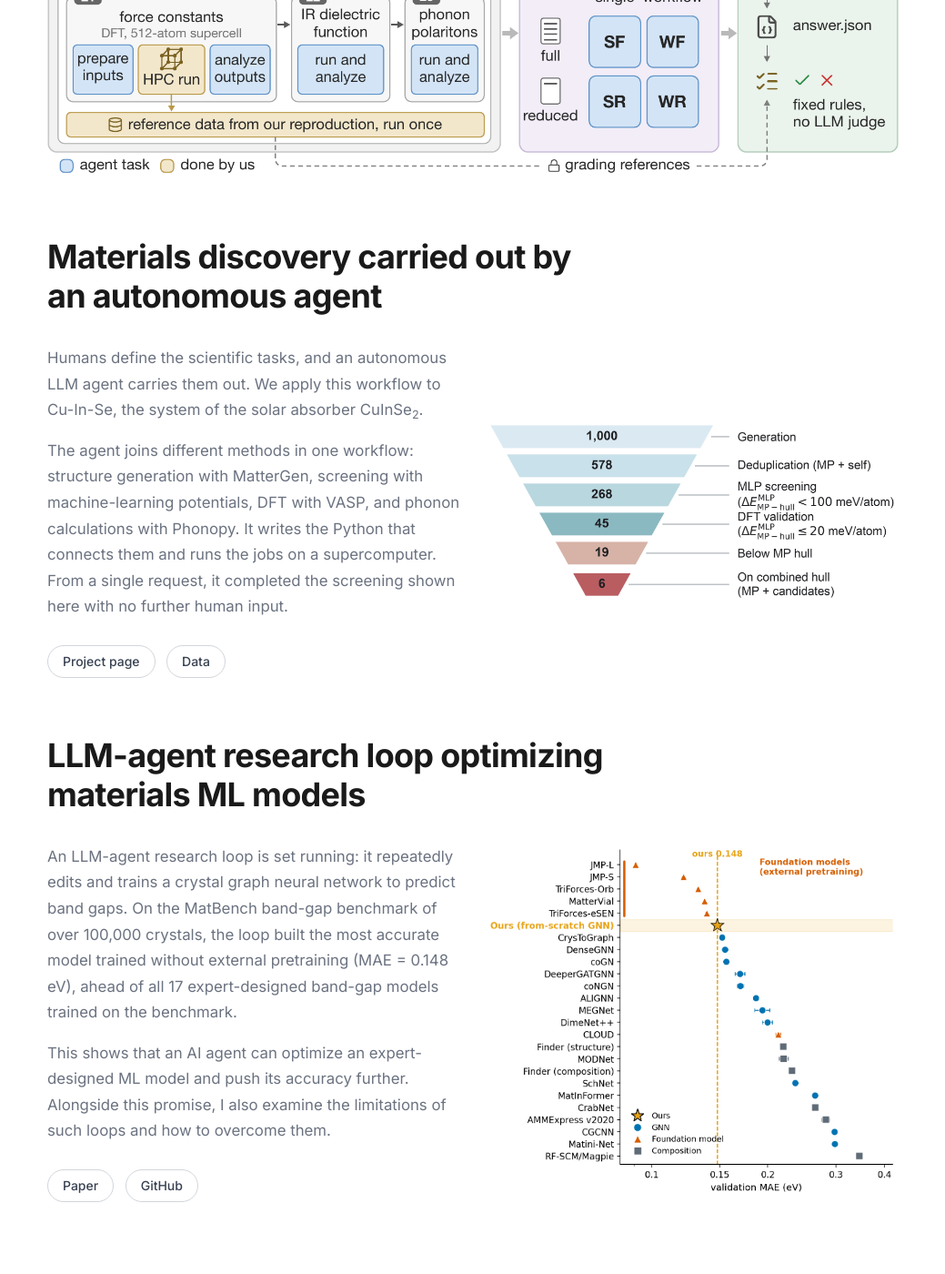
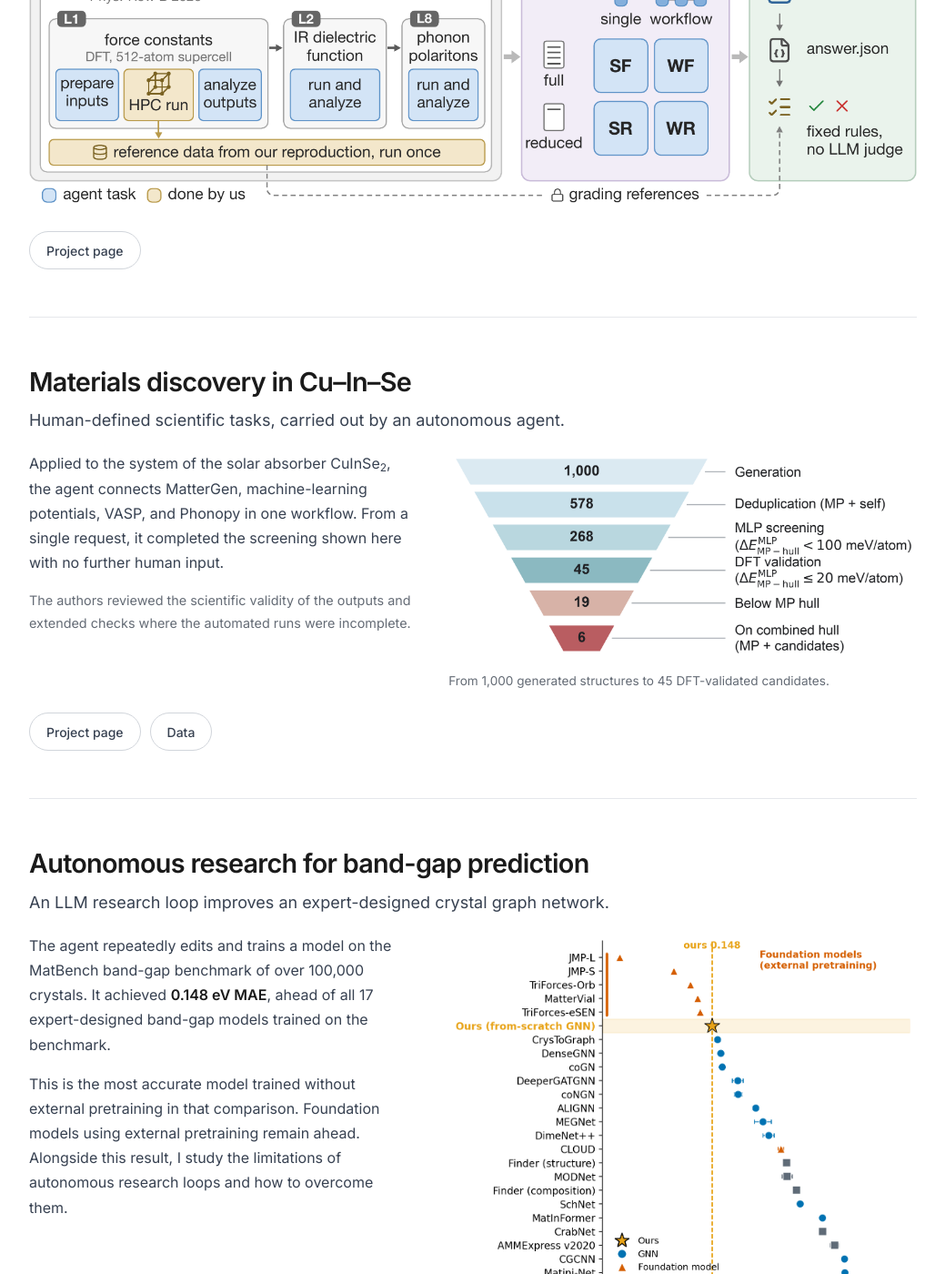
Before and after one commit to cz2014/cz2014.github.io, a Jekyll site: the page built from index.html, in a window 1280 px wide and 1400 px high, scrolled down 1505 px. Shown: the whole window at 91% size, without its empty margins (120-1159 px from the left). Built offline with Jekyll 4.4.1, drawn with Linux system fonts in a browser that asks for light colours; some of the changed text lies outside the part shown.

Commit message:
Organize homepage research around project names and contributions

```diff
--- a/index.html
+++ b/index.html
@@ -4,225 +4,146 @@
 description: Chenmu Zhang - building autonomous AI agents for computational materials science.
 ---
 
-<main class="container" style="max-width: 960px;">
-
-  <!-- Hero -->
-  <div class="section-gap-sm">
+<main class="site-container research-home">
+  <header class="research-intro">
     <h1 class="hero-name">Chenmu Zhang</h1>
     <p class="hero-subtitle">Postdoctoral Researcher in Materials Science, Rice University</p>
-  </div>
+    <p class="research-statement">I build autonomous AI agents for computational materials science.</p>
+    <p class="intro-context">My work connects scientific computing, agent evaluation, and materials discovery.</p>
+  </header>
 
-  <!-- AI Section: Headline Act -->
-  <div style="padding-top: 1rem; padding-bottom: 3rem;">
-    <h2 class="section-heading" style="font-size: 2.25rem; font-weight: 700; letter-spacing: -0.02em; max-width: 580px; margin-bottom: 2rem;">
-      Building autonomous agents for computational materials science
-    </h2>
+  <div class="research-group-label">Current research</div>
 
-    <!-- Description: two columns -->
-    <div class="row g-4 align-items-start">
-      <div class="col-md-6">
-        <p class="section-subtext">
-          MatClaw is an autonomous LLM agent for computational materials science.
-          Given a task in plain language, it writes and runs Python against real
-          domain libraries, submits jobs to supercomputers, and analyzes the
-          results.
-        </p>
-        <div class="mt-3">
-          <a href="https://arxiv.org/abs/2604.02688" target="_blank" class="pill-link">Paper</a>
-          <a href="https://github.com/cz2014/MatClaw" target="_blank" class="pill-link">GitHub</a>
-        </div>
+  <section class="research-entry research-entry-featured" aria-labelledby="matclaw-title">
+    <header class="research-entry-header">
+      <h2 id="matclaw-title">MatClaw</h2>
+      <p class="research-contribution">An autonomous agent that writes code, runs simulations, and analyzes materials.</p>
+    </header>
+    <div class="research-copy">
+      <p>Given a task in plain language, MatClaw writes and runs Python against domain libraries
+        and submits jobs to supercomputers. It works in a persistent Python session: loaded
+        models and running jobs stay available between steps, and its tools are the code it
+        writes. It is the agent behind the benchmark and Cu–In–Se study below.</p>
+    </div>
+    <figure class="research-figure research-figure-wide">
+      <a href="{{ '/images/matclaw.png' | relative_url }}" target="_blank" rel="noopener">
+        <img src="{{ '/images/matclaw.png' | relative_url }}" width="2000" height="668"
+          alt="MatClaw architecture: an autonomous LLM agent writes Python to orchestrate materials science tools and supercomputer jobs." />
+        <span class="figure-action">View full-size figure &nearr;</span>
+      </a>
+    </figure>
+    <div class="research-links">
+      <a href="https://arxiv.org/abs/2604.02688" target="_blank" rel="noopener" class="pill-link">Paper</a>
+      <a href="https://github.com/cz2014/MatClaw" target="_blank" rel="noopener" class="pill-link">GitHub</a>
+    </div>
+  </section>
+
+  <section class="research-entry" aria-labelledby="compmat-title">
+    <header class="research-entry-header">
+      <h2 id="compmat-title"><a href="{{ '/compmat-bench.html' | relative_url }}">CompMat-Bench</a></h2>
+      <p class="research-contribution">Testing AI agents on the steps of real materials research.</p>
+    </header>
+    <div class="research-copy">
+      <p>A benchmark of <strong>94 tasks from 15 published studies</strong>, with expensive simulations
+        run in advance and answers graded by fixed rules, without an LLM judge. With full guidance,
+        agents pass 66–90% of single research steps. Long workflows with reduced guidance are harder;
+        most failures are scientific errors.</p>
+    </div>
+    <figure class="research-figure research-figure-wide">
+      <a href="{{ '/images/compmat-bench-overview.png' | relative_url }}" target="_blank" rel="noopener">
+        <img src="{{ '/images/compmat-bench-overview.png' | relative_url }}" width="1650" height="524" loading="lazy"
+          alt="CompMat-Bench: published studies become research steps, expensive simulations are precomputed, and fixed rules evaluate agent answers." />
+        <span class="figure-action">View full-size figure &nearr;</span>
+      </a>
+    </figure>
+    <div class="research-links">
+      <a href="{{ '/compmat-bench.html' | relative_url }}" class="pill-link">Project page</a>
+    </div>
+  </section>
+
+  <section class="research-entry" aria-labelledby="cu-in-se-title">
+    <header class="research-entry-header">
+      <h2 id="cu-in-se-title"><a href="{{ '/cu-in-se.html' | relative_url }}">Materials discovery in Cu–In–Se</a></h2>
+      <p class="research-contribution">Human-defined scientific tasks, carried out by an autonomous agent.</p>
+    </header>
+    <div class="research-grid">
+      <div class="research-copy">
+        <p>Applied to the system of the solar absorber CuInSe<sub>2</sub>, the agent connects
+          MatterGen, machine-learning potentials, VASP, and Phonopy in one workflow.
+          From a single request, it completed the screening shown here with no further human input.</p>
+        <p class="research-note">The authors reviewed the scientific validity of the outputs and
+          extended checks where the automated runs were incomplete.</p>
       </div>
-      <div class="col-md-6">
-        <p class="section-subtext">
-          Coding agents live in a repository. MatClaw lives in a long-running
-          Python session connected to a cluster, closer to a scientist at a
-          notebook. Loaded models and running jobs stay in memory between steps,
-          and its tools are whatever code it writes. The two projects below both
-          build on it.
-        </p>
+      <figure class="research-figure">
+        <a href="{{ '/images/cu-in-se-funnel.png' | relative_url }}" target="_blank" rel="noopener">
+          <img src="{{ '/images/cu-in-se-funnel.png' | relative_url }}" width="1600" height="713" loading="lazy"
+            alt="Screening funnel: 1,000 generated structures, 578 after deduplication, 268 after machine-learning screening, 45 validated with DFT, 19 at or below the Materials Project hull, and 6 on the combined hull." />
+          <span class="figure-action">View full-size figure &nearr;</span>
+        </a>
+        <figcaption>From 1,000 generated structures to 45 DFT-validated candidates.</figcaption>
+      </figure>
+    </div>
+    <div class="research-links">
+      <a href="{{ '/cu-in-se.html' | relative_url }}" class="pill-link">Project page</a>
+      <a href="https://doi.org/10.5281/zenodo.22184655" target="_blank" rel="noopener" class="pill-link">Data</a>
+    </div>
+  </section>
+
+  <section class="research-entry" aria-labelledby="bandgap-title">
+    <header class="research-entry-header">
+      <h2 id="bandgap-title">Autonomous research for band-gap prediction</h2>
+      <p class="research-contribution">An LLM research loop improves an expert-designed crystal graph network.</p>
+    </header>
+    <div class="research-grid">
+      <div class="research-copy">
+        <p>The agent repeatedly edits and trains a model on the MatBench band-gap benchmark
+          of over 100,000 crystals. It achieved <strong>0.148 eV MAE</strong>, ahead of all
+          17 expert-designed band-gap models trained on the benchmark.</p>
+        <p>This is the most accurate model trained without external pretraining in that comparison.
+          Foundation models using external pretraining remain ahead. Alongside this result,
+          I study the limitations of autonomous research loops and how to overcome them.</p>
       </div>
+      <figure class="research-figure">
+        <a href="{{ '/images/autoresearch-bandgap.png' | relative_url }}" target="_blank" rel="noopener">
+          <img src="{{ '/images/autoresearch-bandgap.png' | relative_url }}" width="1299" height="1112" loading="lazy"
+            alt="MatBench band-gap leaderboard: the agent's model achieves 0.148 eV MAE, ahead of the expert-designed models trained without external pretraining, behind foundation models using external pretraining." />
+          <span class="figure-action">View full-size figure &nearr;</span>
+        </a>
+        <figcaption>Band-gap prediction error. Lower is better; models with external pretraining are identified separately.</figcaption>
+      </figure>
     </div>
+    <div class="research-links">
+      <a href="https://arxiv.org/abs/2606.29717" target="_blank" rel="noopener" class="pill-link">Paper</a>
+      <a href="https://github.com/cz2014/llm-autoresearch-bandgap" target="_blank" rel="noopener" class="pill-link">GitHub</a>
+    </div>
+  </section>
 
-    <!-- Figure: full width (no border) -->
-    <img
-      src="images/matclaw.png"
-      alt="MatClaw architecture: autonomous LLM agent orchestrating materials science workflows"
-      class="img-fluid section-figure-wide"
-    />
-  </div>
-
-  <!-- AI Section 2: CompMat-Bench -->
-  <div style="padding-top: 1rem; padding-bottom: 3rem;">
-    <h2 class="section-heading" style="font-size: 2.25rem; font-weight: 700; letter-spacing: -0.02em; max-width: 620px; margin-bottom: 2rem;">
-      Benchmarking AI agents on the steps of real materials research
-    </h2>
-
-    <!-- Description: two columns -->
-    <div class="row g-4 align-items-start">
-      <div class="col-md-6">
-        <p class="section-subtext">
-          CompMat-Bench is a benchmark of 94 tasks from 15 recently published
-          computational materials studies. The expensive simulations are run in
-          advance, and answers are graded by fixed rules with no LLM judge.
-        </p>
-        <div class="mt-3">
-          <a href="compmat-bench.html" class="pill-link">Project page</a>
-        </div>
-      </div>
-      <div class="col-md-6">
-        <p class="section-subtext">
-          With full guidance, agents pass 66 to 90% of single research steps.
-          Long workflows with reduced guidance are much harder, and most failures
-          are scientific errors: agents miss what an experienced researcher would
-          notice.
-        </p>
-      </div>
+  <section class="previous-research" aria-labelledby="previous-title">
+    <p class="research-group-label">Previous research</p>
+    <h2 id="previous-title">Electron transport from first principles</h2>
+    <p class="research-copy">Before turning to AI, I studied how electrons scatter in 2D
+      semiconductors and nanoscale metals: phonons, surfaces, defects, and dielectric environments.</p>
+    <div class="previous-grid">
+      <a class="previous-project" href="{{ '/e-ph1.html' | relative_url }}">
+        <img src="{{ '/images/e-ph1.png' | relative_url }}" loading="lazy" alt="Electron-phonon coupling in 2D semiconductors" />
+        <h3>Electron–phonon</h3>
+        <p>Quadrupole scattering and high-mobility 2D semiconductors.</p>
+      </a>
+      <a class="previous-project" href="{{ '/e-s1.html' | relative_url }}">
+        <img src="{{ '/images/e-s1.png' | relative_url }}" loading="lazy" alt="Electron-surface scattering in metal films" />
+        <h3>Electron–boundary</h3>
+        <p>Surface scattering in nanoscale metals and graphene–Cu.</p>
+      </a>
+      <a class="previous-project" href="{{ '/e-eps.html' | relative_url }}">
+        <img src="{{ '/images/e-eps.png' | relative_url }}" loading="lazy" alt="Dielectric screening in heterostructures" />
+        <h3>Electron–environment</h3>
+        <p>Dielectric screening in van der Waals heterostructures.</p>
+      </a>
+      <a class="previous-project" href="{{ '/e-d.html' | relative_url }}">
+        <img src="{{ '/images/e-d.png' | relative_url }}" loading="lazy" alt="Defect scattering in transition metal dichalcogenides" />
+        <h3>Electron–defect</h3>
+        <p>Defect-limited mobility in transition metal dichalcogenides.</p>
+      </a>
     </div>
-
-    <!-- Figure: full width (no border) -->
-    <img
-      src="images/compmat-bench-overview.png"
-      alt="Overview of CompMat-Bench: a published study is split into research steps, the expensive simulation is run once by the authors, and agent answers are graded by fixed rules"
-      class="img-fluid section-figure-wide"
-    />
-  </div>
-
-  <!-- AI Section 3: Cu-In-Se discovery -->
-  <div style="padding-top: 1rem; padding-bottom: 3rem;">
-    <h2 class="section-heading" style="font-size: 2.25rem; font-weight: 700; letter-spacing: -0.02em; max-width: 620px; margin-bottom: 2rem;">
-      Materials discovery carried out by an autonomous agent
-    </h2>
-
-    <div class="row g-4 align-items-center">
-      <!-- Left: Description -->
-      <div class="col-md-6">
-        <p class="section-subtext">
-          Humans define the scientific tasks, and an autonomous LLM agent carries
-          them out. We apply this workflow to Cu-In-Se, the system of the solar
-          absorber CuInSe<sub>2</sub>.
-        </p>
-        <p class="section-subtext mt-3">
-          The agent joins different methods in one workflow: structure generation
-          with MatterGen, screening with machine-learning potentials, DFT with
-          VASP, and phonon calculations with Phonopy. It writes the Python that
-          connects them and runs the jobs on a supercomputer. From a single
-          request, it completed the screening shown here with no further human
-          input.
-        </p>
-        <div class="mt-3">
-          <a href="cu-in-se.html" class="pill-link">Project page</a>
-          <a href="https://doi.org/10.5281/zenodo.22184655" target="_blank" class="pill-link">Data</a>
-        </div>
-      </div>
-
-      <!-- Right: Figure (no border) -->
-      <div class="col-md-6">
-        <img
-          src="images/cu-in-se-funnel.png"
-          alt="Screening funnel: 1,000 generated structures, 578 after deduplication, 268 after screening with a machine-learning potential, 45 validated with DFT, 19 below the Materials Project hull, 6 on the combined hull"
-          class="img-fluid"
-        />
-      </div>
-    </div>
-  </div>
-
-  <!-- AI Section 4: Autonomous research loop / band-gap -->
-  <div style="padding-top: 1rem; padding-bottom: 3rem;">
-    <h2 class="section-heading" style="font-size: 2.25rem; font-weight: 700; letter-spacing: -0.02em; max-width: 620px; margin-bottom: 2rem;">
-      LLM-agent research loop optimizing materials ML models
-    </h2>
-
-    <div class="row g-4 align-items-start">
-      <!-- Left: Description -->
-      <div class="col-md-6">
-        <p class="section-subtext">
-          An LLM-agent research loop is set running: it repeatedly edits and trains a
-          crystal graph neural network to predict band gaps. On the MatBench band-gap
-          benchmark of over 100,000 crystals, the loop built the most accurate model
-          trained without external pretraining (MAE = 0.148 eV), ahead of all 17
-          expert-designed band-gap models trained on the benchmark.
-        </p>
-        <p class="section-subtext mt-3">
-          This shows that an AI agent can optimize an expert-designed ML model and push
-          its accuracy further. Alongside this promise, I also examine the limitations of
-          such loops and how to overcome them.
-        </p>
-        <div class="mt-3">
-          <a href="https://arxiv.org/abs/2606.29717" target="_blank" class="pill-link">Paper</a>
-          <a href="https://github.com/cz2014/llm-autoresearch-bandgap" target="_blank" class="pill-link">GitHub</a>
-        </div>
-      </div>
-
-      <!-- Right: Figure (no border) -->
-      <div class="col-md-6">
-        <img
-          src="images/autoresearch-bandgap.png"
-          alt="MatBench band-gap leaderboard: the agent's from-scratch model (gold star, 0.148 eV MAE) sits ahead of every expert-designed graph network and composition baseline, behind only foundation models that use external pretraining"
-          class="img-fluid"
-        />
-      </div>
-    </div>
-  </div>
-
-  <!-- Physics Section: Foundation (no hr divider, spacing only) -->
-  <div style="padding-top: 3rem; padding-bottom: 4rem;">
-    <h2 class="section-heading">Previous work: electron transport from first principles</h2>
-    <p class="section-subtext mb-4">
-      Before turning to AI, I spent years computing how electrons scatter
-      in 2D semiconductors and nanoscale metals -- phonons, surfaces, defects, dielectric environments.
-    </p>
-
-    <div class="row g-4">
-
-      <div class="col-6 col-lg-3">
-        <div class="project-card">
-          <a href="e-ph1.html">
-            <img src="images/e-ph1.png" alt="Electron-phonon coupling in 2D semiconductors" />
-            <div class="card-content">
-              <div class="card-title">Electron-phonon</div>
-              <div class="card-desc">Quadrupole scattering and high-mobility 2D semiconductors.</div>
-            </div>
-          </a>
-        </div>
-      </div>
-
-      <div class="col-6 col-lg-3">
-        <div class="project-card">
-          <a href="e-s1.html">
-            <img src="images/e-s1.png" alt="Electron-surface scattering in metal films" />
-            <div class="card-content">
-              <div class="card-title">Electron-boundary</div>
-              <div class="card-desc">Surface scattering in nanoscale metals and graphene-Cu.</div>
-            </div>
-          </a>
-        </div>
-      </div>
-
-      <div class="col-6 col-lg-3">
-        <div class="project-card">
-          <a href="e-eps.html">
-            <img src="images/e-eps.png" alt="Dielectric screening in heterostructures" />
-            <div class="card-content">
-              <div class="card-title">Electron-environment</div>
-              <div class="card-desc">Dielectric screening in van der Waals heterostructures.</div>
-            </div>
-          </a>
-        </div>
-      </div>
-
-      <div class="col-6 col-lg-3">
-        <div class="project-card">
-          <a href="e-d.html">
-            <img src="images/e-d.png" alt="Defect scattering in TMDCs" />
-            <div class="card-content">
-              <div class="card-title">Electron-defect</div>
-              <div class="card-desc">Defect-limited mobility in transition metal dichalcogenides.</div>
-            </div>
-          </a>
-        </div>
-      </div>
-
-    </div>
-  </div>
-
+  </section>
 </main>
```
